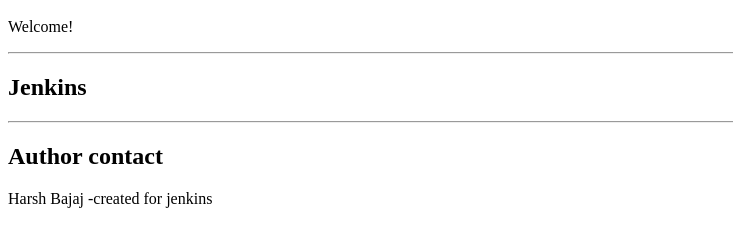
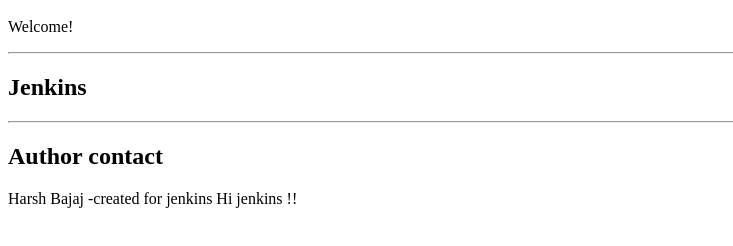
Before and after one commit to harshbajaj16/webapp, a plain HTML site: page index.html in a window 1280 px wide. Shown: the part 48-294 px from the top of the page, without its empty margins (0-733 px from the left). Drawn offline with Linux system fonts and the light colour scheme.

Commit message:
done changes

```diff
--- a/index.html
+++ b/index.html
@@ -16,6 +16,7 @@ Welcome!
 <H2>Author contact</H2>
 
 Harsh Bajaj -created for jenkins
+Hi jenkins !!
 
 </BODY>
 </HTML>
```
